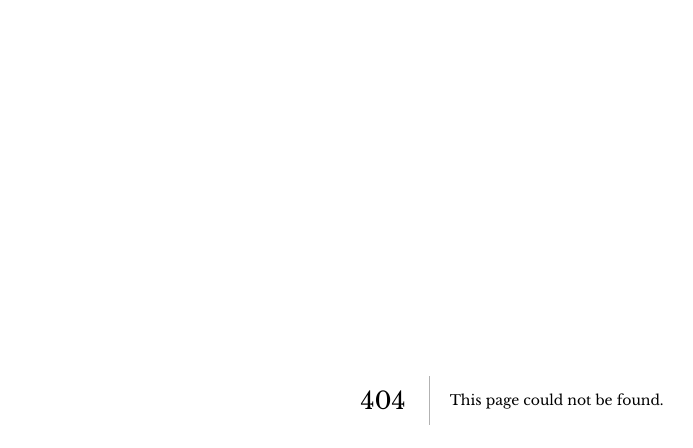
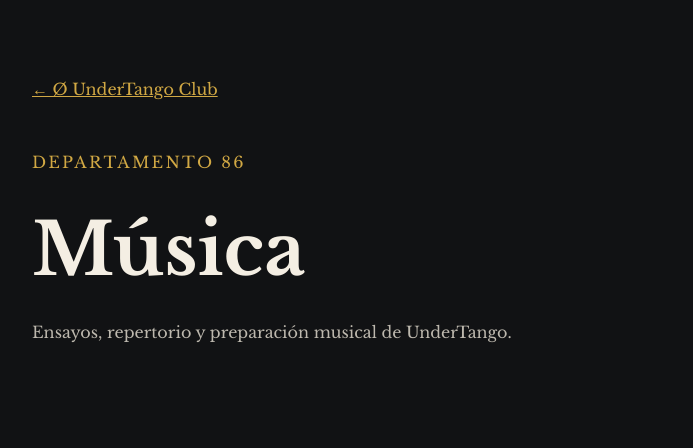
Before and after one commit to O-UnderTango-Club/UnderTangoWEBNextJS, a Next.js app: page /86 in a window 1280 px wide. Before the commit this address had no page. Shown: the top 448 px of the page, without its empty margins (128-821 px from the left). Built offline with nearby package versions, Linux system fonts and the light colour scheme.

Commit message:
feat(music): publish department 86 band repertoire with Cheryl Lynn

```diff
--- /dev/null
+++ b/app/86/page.tsx
@@ -0,0 +1,32 @@
+import type { Metadata } from "next";
+import Link from "next/link";
+
+export const metadata: Metadata = {
+  title: "86 · Música | UnderTango Club",
+  description: "Temas para sacar con la banda de UnderTango.",
+  alternates: { canonical: "/86" },
+};
+
+export default function MusicPage() {
+  return (
+    <main style={{ minHeight: "100svh", background: "#111214", color: "#f4eee3", padding: "clamp(24px, 6vw, 80px)", boxSizing: "border-box" }}>
+      <div style={{ maxWidth: 960, margin: "0 auto" }}>
+        <Link href="/central" style={{ color: "#d1a844" }}>← Ø UnderTango Club</Link>
+        <header style={{ margin: "48px 0" }}>
+          <p style={{ color: "#d1a844", letterSpacing: ".14em" }}>DEPARTAMENTO 86</p>
+          <h1 style={{ fontSize: "clamp(36px, 7vw, 72px)", margin: "12px 0" }}>Música</h1>
+          <p style={{ color: "#bdb8ae", lineHeight: 1.7 }}>Ensayos, repertorio y preparación musical de UnderTango.</p>
+        </header>
+        <section aria-labelledby="temas-banda">
+          <h2 id="temas-banda" style={{ fontSize: "clamp(24px, 4vw, 36px)" }}>Temas para sacar con la banda</h2>
+          <article style={{ border: "1px solid #514735", borderRadius: 16, padding: "clamp(20px, 4vw, 36px)", marginTop: 24 }}>
+            <p style={{ color: "#d1a844", marginTop: 0 }}>01 · Para preparar</p>
+            <h3 style={{ fontSize: 28, margin: "12px 0" }}>Got To Be Real</h3>
+            <p style={{ color: "#bdb8ae", fontSize: 20 }}>Cheryl Lynn</p>
+            <a href="https://www.youtube.com/watch?v=fI569nw0YUQ" target="_blank" rel="noopener noreferrer" style={{ display: "inline-block", background: "#d1a844", color: "#111214", padding: "14px 20px", borderRadius: 8, fontWeight: 700, marginTop: 12 }}>Escuchar en YouTube ↗</a>
+          </article>
+        </section>
+      </div>
+    </main>
+  );
+}
```
